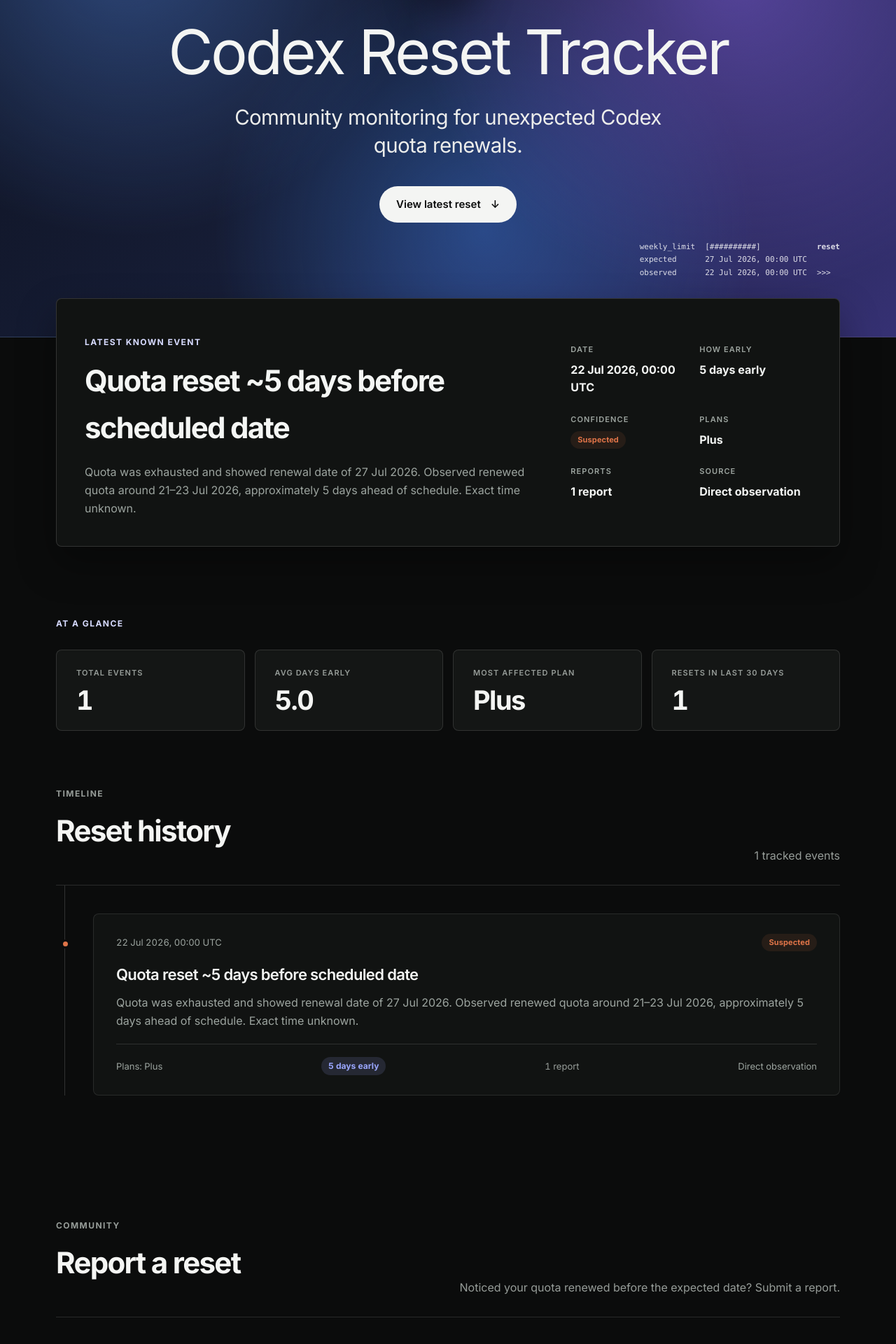
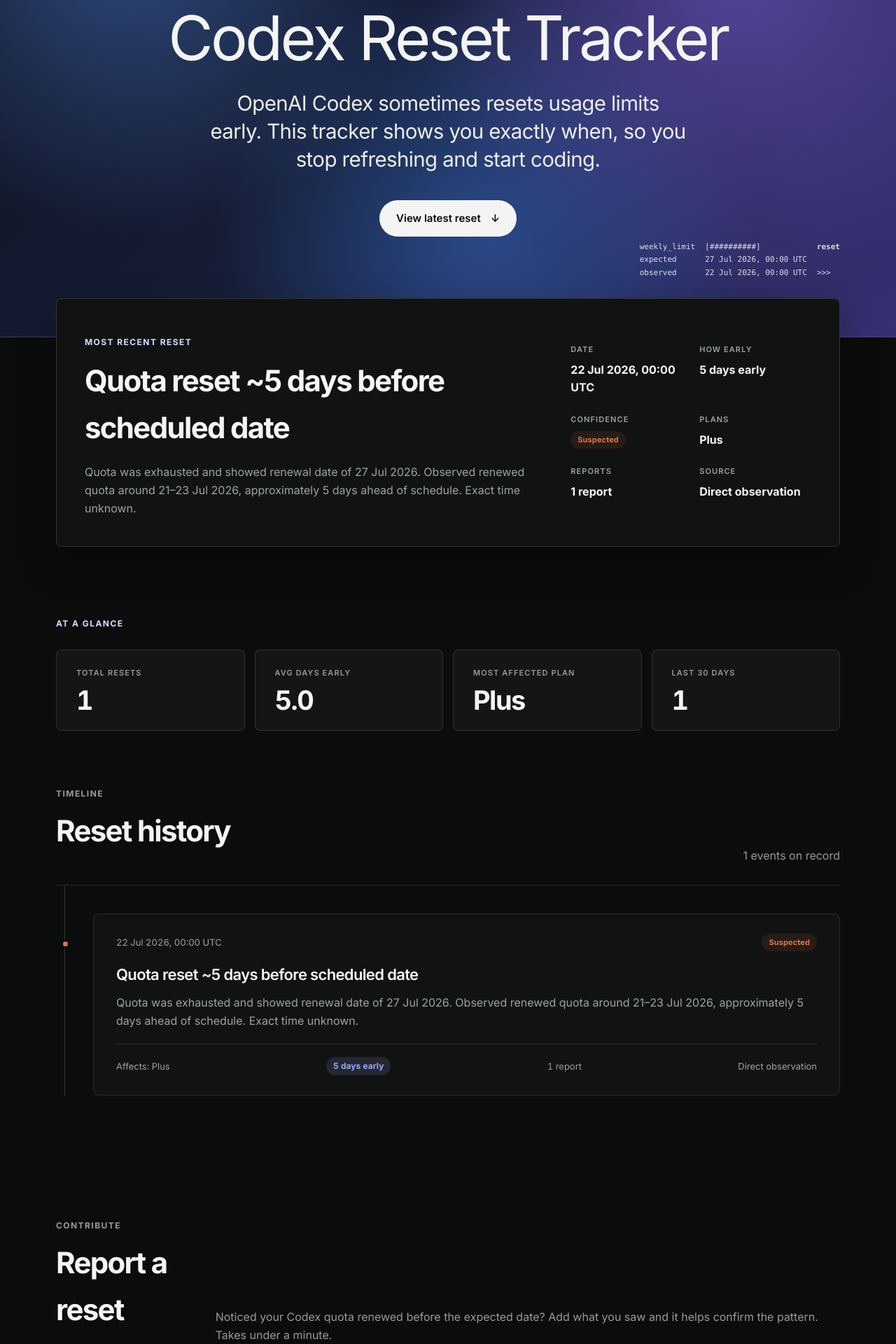
Before and after one commit to viniciuspizettadesouza/codex-reset-tracker, a Next.js app: page / in a window 1280 px wide. Shown: the part 280-2200 px from the top of the page at 70% size. Built offline with nearby package versions, Linux system fonts and the light colour scheme.

Commit message:
feat: update website copies

```diff
--- a/app/layout.tsx
+++ b/app/layout.tsx
@@ -5,8 +5,9 @@
 const inter = Inter({ subsets: ["latin"], display: "swap" });
 
 export const metadata: Metadata = {
-  title: "Codex Reset Tracker",
-  description: "Community-maintained history of reported Codex quota resets.",
+  title: "Codex Reset Tracker — when Codex quotas reset early",
+  description:
+    "OpenAI Codex sometimes resets usage limits ahead of schedule. An independent log of when it actually happens — so you know the moment your quota is back.",
 };
 
 export default function RootLayout({ children }: Readonly<{ children: React.ReactNode }>) {
--- a/app/page.tsx
+++ b/app/page.tsx
@@ -116,7 +116,12 @@
         <div className={`liveBanner ${latest.status}`} role="alert">
           <span className={`liveBannerDot ${latest.status}`} aria-hidden="true" />
           <span>
-            <strong>Reset detected {Math.round(latestHoursAgo)}h ago</strong>
+            <strong>
+              {typeof latest.daysEarly === "number" && latest.daysEarly > 0
+                ? "Early reset detected"
+                : "Reset detected"}{" "}
+              {Math.round(latestHoursAgo)}h ago
+            </strong>
             {" — "}
             {latest.title}
           </span>
@@ -134,7 +139,10 @@
             <span className="quotaSignalLine short" />
           </div>
           <h1>Codex Reset Tracker</h1>
-          <p className="heroCopy">Community monitoring for unexpected Codex quota renewals.</p>
+          <p className="heroCopy">
+            OpenAI Codex sometimes resets usage limits early. This tracker shows you exactly when, so
+            you stop refreshing and start coding.
+          </p>
           <a className="heroAction" href="#latest">
             View latest reset <span aria-hidden="true">↓</span>
           </a>
@@ -157,7 +165,7 @@
       <section className="shell latestSection" id="latest">
         <div className="latestCard">
           <div>
-            <p className="label">Latest known event</p>
+            <p className="label">Most recent reset</p>
             <h2>{latest.title}</h2>
             <p className="latestDescription">{latest.description}</p>
           </div>
@@ -204,7 +212,7 @@
         <p className="label">At a glance</p>
         <div className="statsGrid">
           <div className="statTile">
-            <span className="statLabel">Total events</span>
+            <span className="statLabel">Total resets</span>
             <span className="statValue">{events.length}</span>
           </div>
           <div className="statTile">
@@ -216,7 +224,7 @@
             <span className="statValue">{mostAffectedPlan}</span>
           </div>
           <div className="statTile">
-            <span className="statLabel">Resets in last 30 days</span>
+            <span className="statLabel">Last 30 days</span>
             <span className="statValue">{recentCount}</span>
           </div>
         </div>
@@ -228,7 +236,7 @@
             <p className="label">Timeline</p>
             <h2>Reset history</h2>
           </div>
-          <p>{events.length} tracked events</p>
+          <p>{events.length} events on record</p>
         </div>
 
         <div className="timeline">
@@ -244,7 +252,7 @@
               <h3>{event.title}</h3>
               <p>{event.description}</p>
               <div className="eventFooter">
-                <span>Plans: {event.affectedPlans.join(", ")}</span>
+                <span>Affects: {event.affectedPlans.join(", ")}</span>
                 {typeof event.daysEarly === "number" && (
                   <span className="daysEarly">{formatDaysEarly(event.daysEarly)}</span>
                 )}
@@ -267,10 +275,13 @@
       <section className="shell reportSection" id="report">
         <div className="sectionHeading">
           <div>
-            <p className="label">Community</p>
+            <p className="label">Contribute</p>
             <h2>Report a reset</h2>
           </div>
-          <p>Noticed your quota renewed before the expected date? Submit a report.</p>
+          <p>
+            Noticed your Codex quota renewed before the expected date? Add what you saw and it helps
+            confirm the pattern. Takes under a minute.
+          </p>
         </div>
         <ReportForm />
       </section>
@@ -287,7 +298,7 @@
           </div>
           <div>
             <span className="legend community" /> <strong>Community confirmed</strong>
-            <p>Several consistent reports, without an official announcement.</p>
+            <p>Multiple consistent reports from independent users, with no official announcement.</p>
           </div>
           <div>
             <span className="legend suspected" /> <strong>Suspected</strong>
@@ -297,7 +308,7 @@
       </section>
 
       <footer className="shell footer">
-        <p>Independent community project. Not affiliated with OpenAI.</p>
+        <p>An independent project. Not affiliated with OpenAI.</p>
         <p>
           Feeds: <a href="/api/feed">JSON</a> · <a href="/api/feed/rss">RSS</a>
         </p>
```
